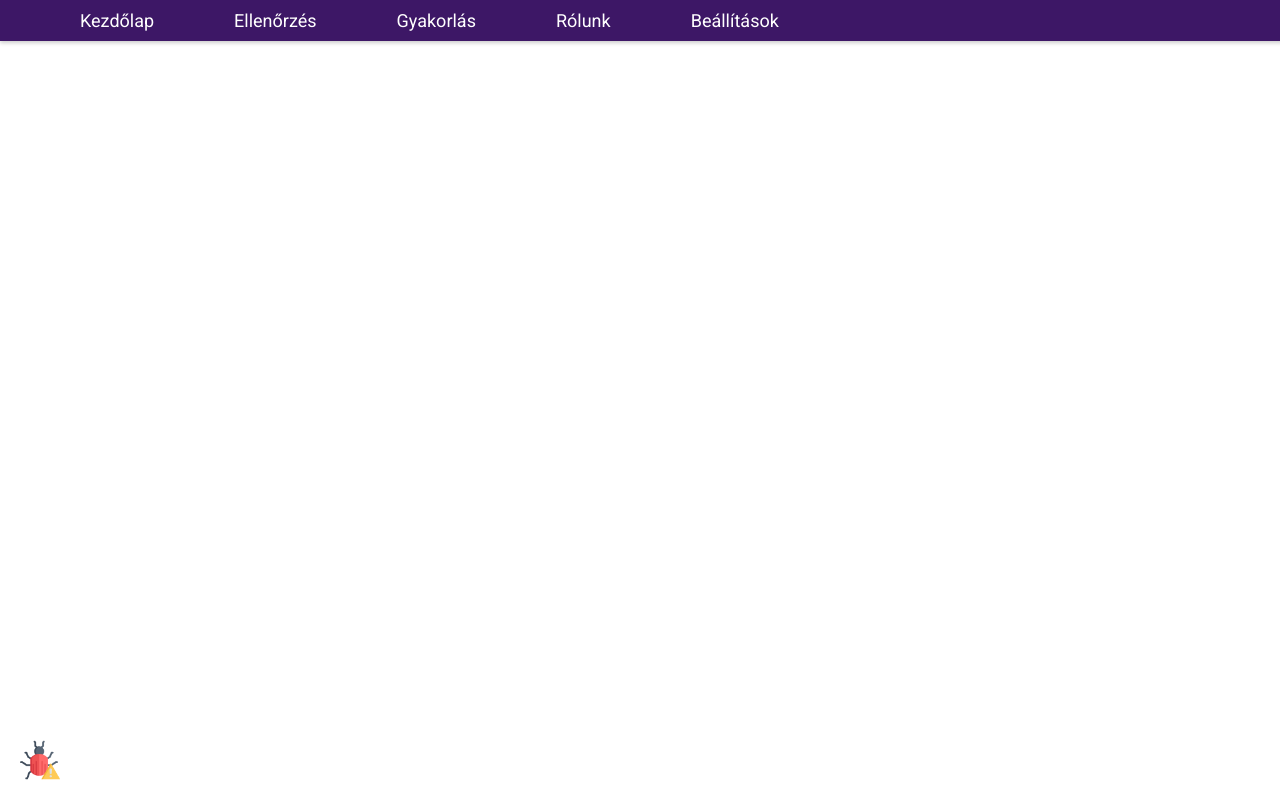
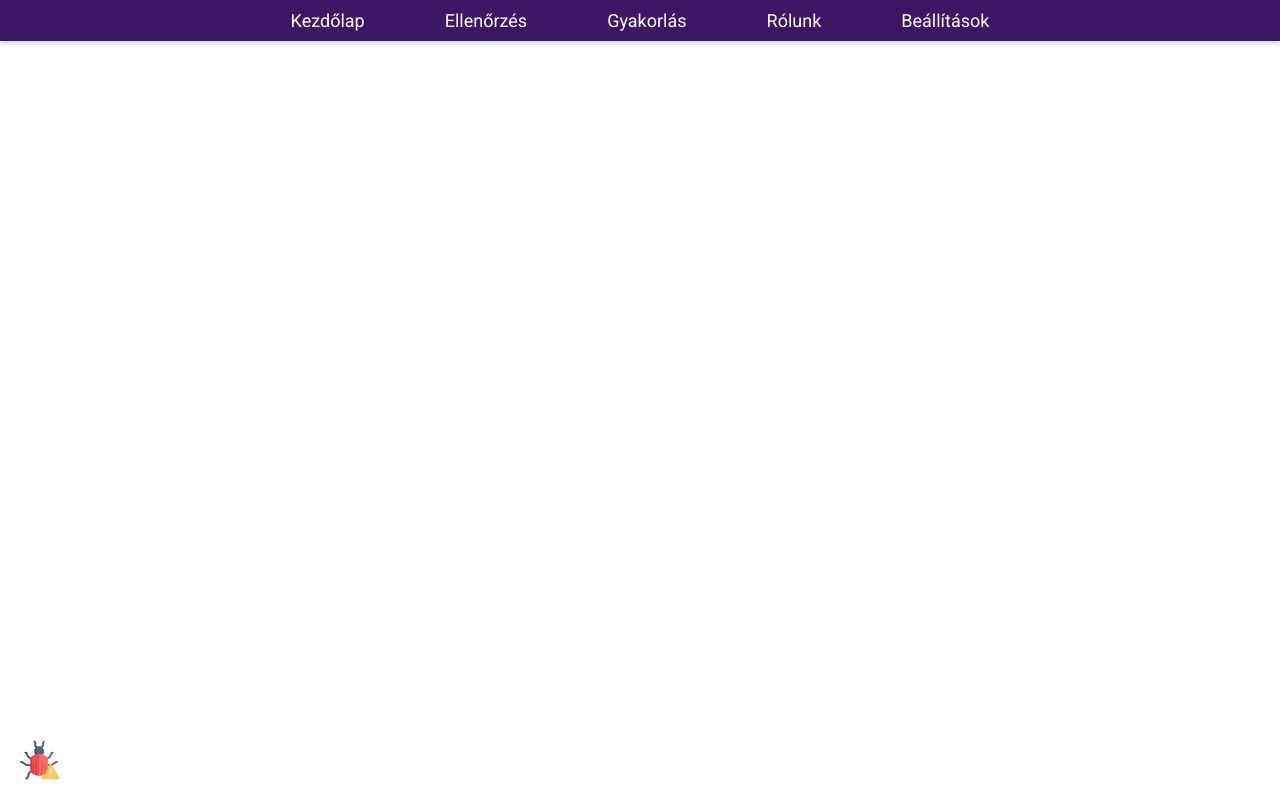
Before and after one commit to lichterberci/DerivativeCalculatorFrontend, a Next.js app: page / in a window 1280 px wide. Built offline with nearby package versions, Linux system fonts and the light colour scheme.

Commit message:
navbar updated to center

```diff
--- a/pages/_document.tsx
+++ b/pages/_document.tsx
@@ -17,7 +17,7 @@ const navBarItems: INavbarItemData[] = [
 	},
 	{
 		href: "/calculator",
-		name: "Ellenőrzés"
+		name: "Kalkulátor"
 	},
 	{
 		href: "/exercise",
--- a/styles/HamburgerMenu.module.css
+++ b/styles/HamburgerMenu.module.css
@@ -13,9 +13,9 @@
     top: 0;
     z-index: 5;
     align-items: center;
-    justify-content: left;
+    justify-content: center;
     gap: 5rem;
-    padding-left: 5rem;
+    /* padding-left: 5rem; */
     box-shadow: 0 2px 4px 0 rgba(0,0,0,.2);
 }
 
```
